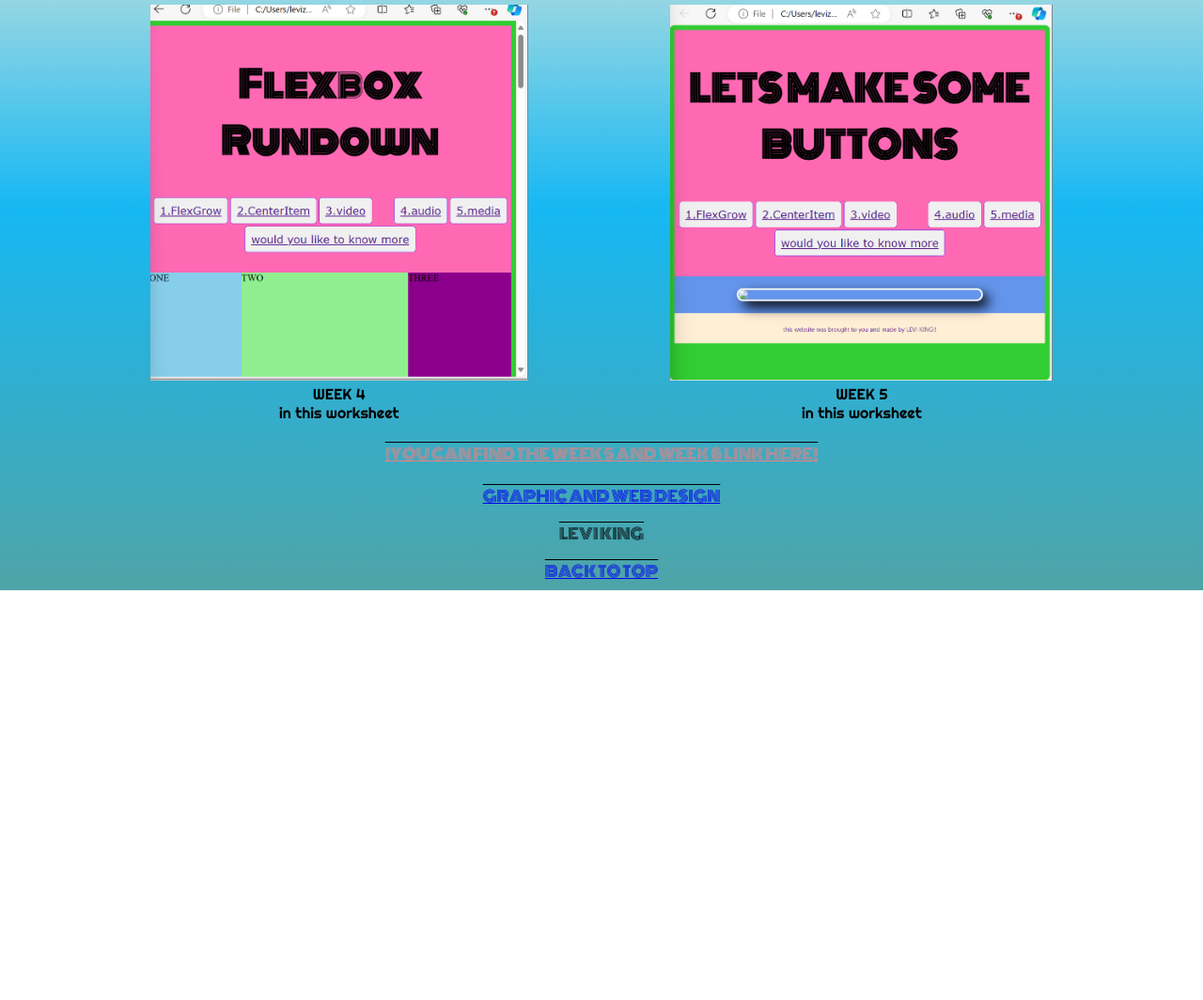
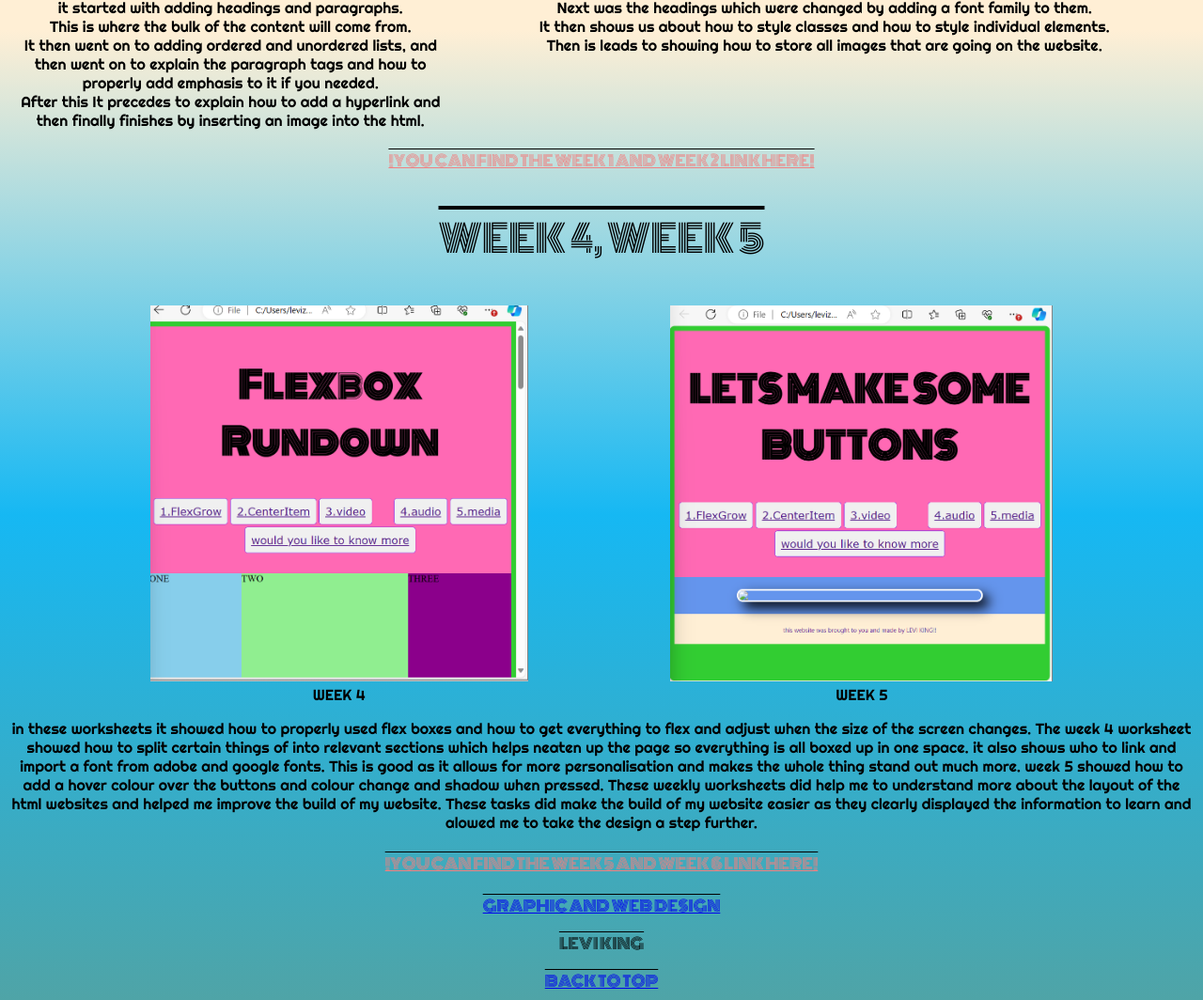
Before and after one commit to Levik03/Final-project, a plain HTML site: page section-two.html in a window 1280 px wide. Shown: the part 1000-2064 px from the top of the page at 94% size. Before the commit the page ends 1628 px from the top, so only its background shows below. Drawn offline with Linux system fonts and the light colour scheme.

Commit message:
worksheets

```diff
--- a/section-two.html
+++ b/section-two.html
@@ -29,8 +29,18 @@
         <div id="week1">
             <h3>WEEK2, WEEK3</h3>
             <div class="weekContainer">
-                <div><img class="week2" src="img/week2.png"><br>WEEK 2</div>
-                <div><img class="week3" src="img/week3.png"><br>WEEK 3</div>
+                <div><img class="week2" src="img/week2.png"><br>WEEK 2 <br>This worksheet was mainly just on about the placement on the content inside your html and it started off by adding the title for the website.
+                    <br>This then lead to a filling out the body section of the html and it started with adding headings and paragraphs.
+                    <br>This is where the bulk of the content will come from.
+                    <br>It then went on to adding ordered and unordered lists, and then went on to explain the paragraph tags and how to properly add emphasis to it if you needed.
+                    <br>After this It precedes to explain how to add a hyperlink and then finally finishes by inserting an image into the html.
+                </div>
+                <div><img class="week3" src="img/week3.png"><br>WEEK 3 <br>This weeks worksheet is on about styling all the content that was added to the html in the last worksheet and it starts of by showing how to add the style sheet link onto the html page which is important as if it wasn’t included the html pages wouldn’t get styled.
+                    <br>It then goes onto about styling the background of the body of the html.
+                    <br>Next was the headings which were changed by adding a font family to them.
+                    <br>It then shows us about how to style classes and how to style individual elements.
+                    <br>Then is leads to showing how to store all images that are going on the website.
+                </div>
             </div>
         </div>
         <h4><a class="worklinks" href="https://levik03.github.io/GWDS-HTML-CSS/">!YOU CAN FIND THE WEEK 1 AND WEEK 2 LINK HERE!</a></h4>
@@ -38,10 +48,17 @@
         <div id="week 4">
             <h3>WEEK 4, WEEK 5</h3>
             <div class="weekContainer">
-                <div><img class="week4" src="img/week4.png"><br>WEEK 4 <br>in this worksheet</div>
-                <div><img class="week5" src="img/week5.png"><br>WEEK 5 <br>in this worksheet</div>
+                <div><img class="week4" src="img/week4.png"><br>WEEK 4</div>
+                <div><img class="week5" src="img/week5.png"><br>WEEK 5</div>
             </div>
         </div>
+        <p>in these worksheets it showed how to properly used flex boxes and how to get everything to flex and adjust when the size of the screen changes.
+            The week 4 worksheet showed how to split certain things of into relevant sections which helps neaten up the page so everything is all boxed up in one space.
+            it also shows who to link and import a font from adobe and google fonts. This is good as it allows for more personalisation and makes the whole thing stand out much more.
+            week 5 showed how to add a hover colour over the buttons and colour change and shadow when pressed.
+            These weekly worksheets did help me to understand more about the layout of the html websites and helped me improve the build of my website.
+             These tasks did make the build of my website easier as they clearly displayed the information to learn and alowed me to take the design a step further.
+        </p>
         <h4><a class="worklinks" href="https://levik03.github.io/Flexbox-Rundown/">!YOU CAN FIND THE WEEK 5 AND WEEK 6 LINK HERE!</a></h4>
     </main>
     <footer>
--- a/styles.css
+++ b/styles.css
@@ -20,7 +20,9 @@ h3{
 h4{
     font-size: 30;
 }
-
+p{
+    text-align: center;
+}
 /*navigation menu CSS*/
 .anchor{
     padding-top: 20px;
@@ -134,11 +136,11 @@ ul{
     text-align: center;
 }
 .week2 {
-    height: 300px;
+    height: 400px;
     flex: 2 1 auto;
 }
 .week3 {
-    height: 300px;
+    height: 400px;
     flex: 1 1 auto;
 }
 .week4 {
```
